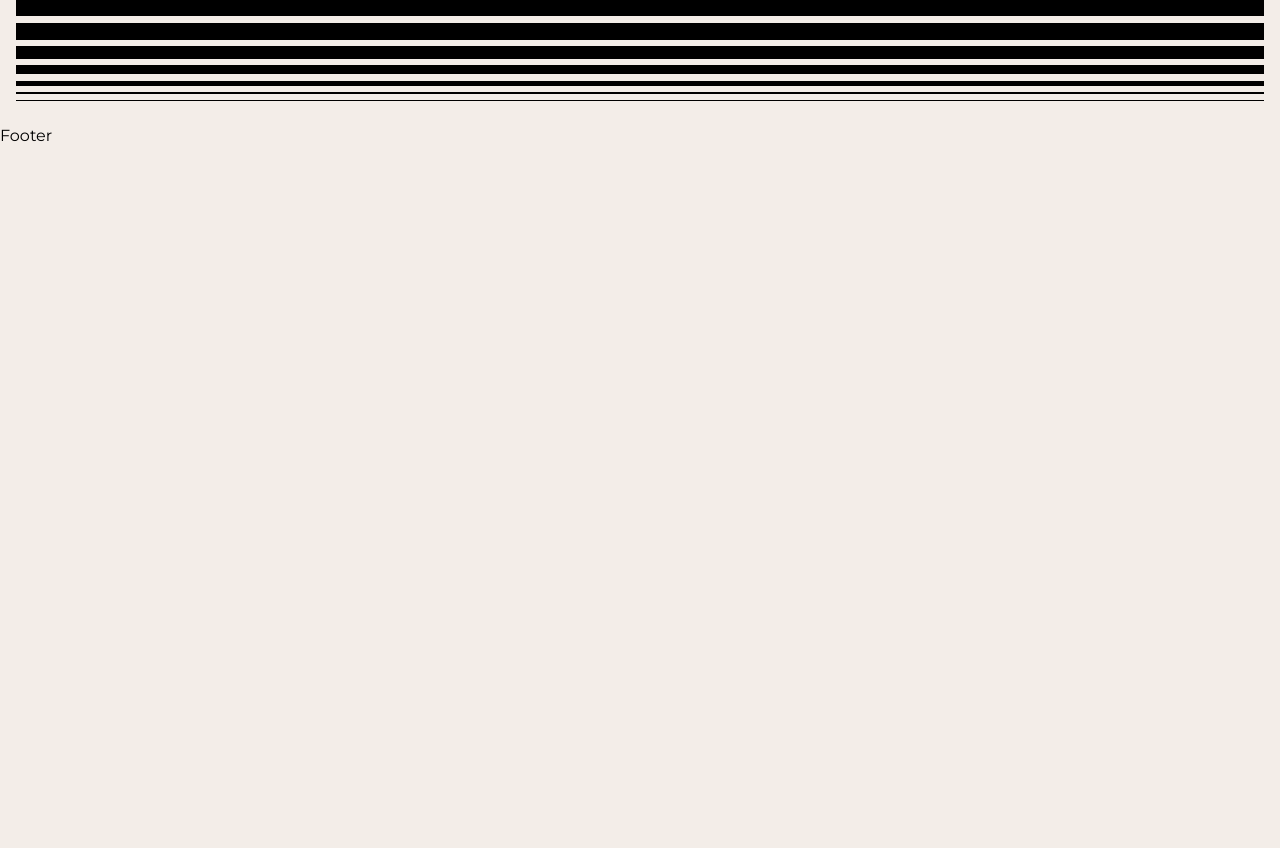
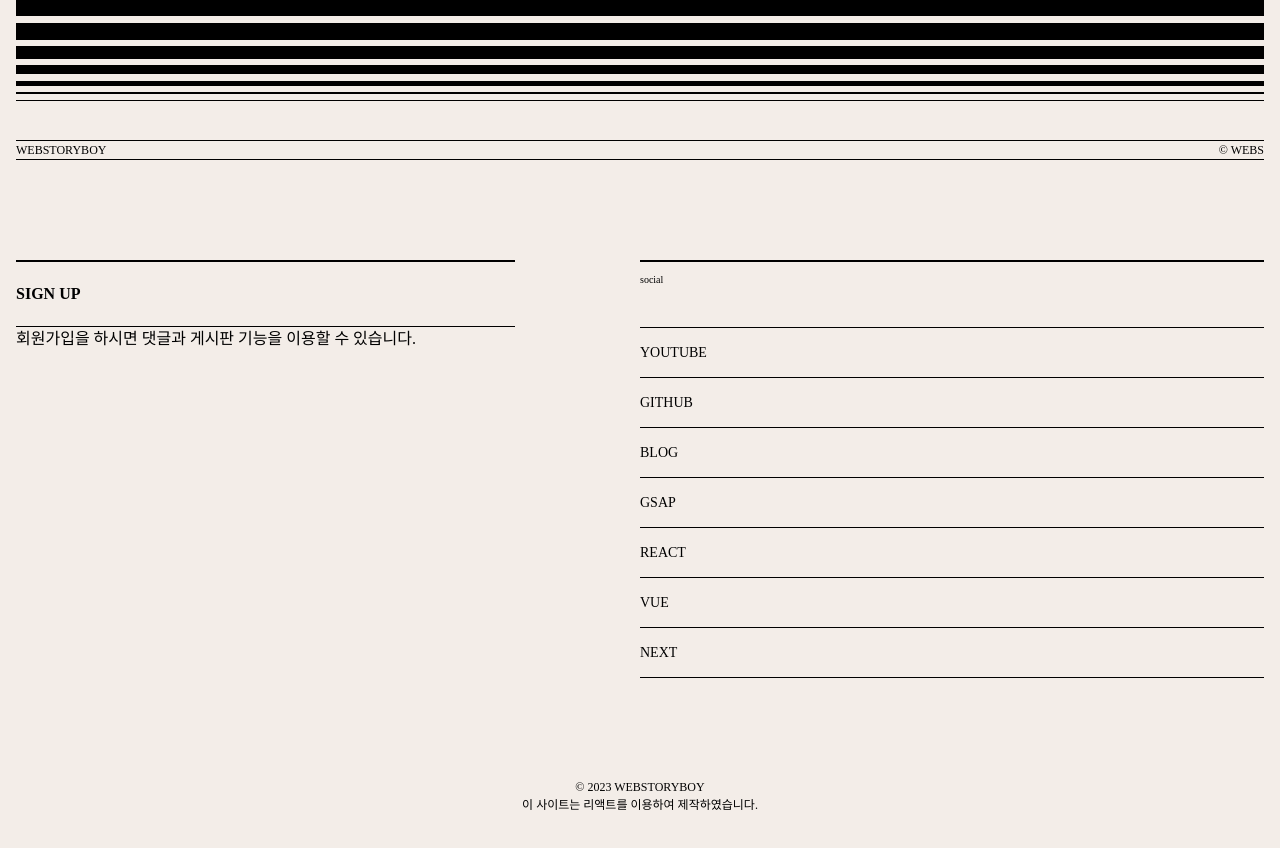
Before and after one commit to WonCheolLee6975/reactjsport, a React (Create React App) app: page / in a window 1280 px wide. Shown: the part 6260-7108 px from the top of the page. Before the commit the page ends 6408 px from the top, so only its background shows below. Built offline with nearby package versions, Linux system fonts and the light colour scheme; a small style sheet from the web is missing; the HTML template or start-up script is replaced by a standard one; a web font is replaced by a local one.

Commit message:
푸터영역 완료

```diff
--- a/src/assets/scss/section/_footer.scss
+++ b/src/assets/scss/section/_footer.scss
@@ -0,0 +1,103 @@
+#footer {
+    font-family: var(--mainKor-font);
+}
+.footer__inner {
+    padding: 16px;
+
+    .footer__text {
+        font-size: 12px;
+        text-transform: uppercase;
+        border-top: 1px solid var(--black);
+        border-bottom: 1px solid var(--black);
+        display: flex;
+        justify-content: space-between;
+    }
+    .footer__info {
+        display: flex;
+        justify-content: space-between;
+        margin: 100px 0;
+
+        @media (max-width: 800px){
+            flex-direction: column;
+        }
+
+        .left {
+            width: 40%;
+
+            @media (max-width: 800px){
+                width: 100%;
+            }
+
+            .title {
+                border-top: 2px solid var(--black);
+                border-bottom: 1px solid var(--black);
+                padding: 20px 0;
+                text-transform: uppercase;
+                font-weight: 700;
+                background: url(../../img/arrow.svg) no-repeat right 20px;
+                transition: all 0.3s;
+
+                &:hover {
+                    background-color: var(--black400);
+                    padding-left: 10px;
+                    border-color: transparent;
+                }
+            }
+            .desc {
+                font-size: 12px;
+                padding-top: 20px;
+
+                @media (max-width: 800px){
+                    margin-bottom: 40px;
+                }
+            }
+        }
+
+        .right {
+            width: 50%;
+
+            @media (max-width: 800px){
+                width: 100%;
+            }
+
+            h3 {
+                border-top: 2px solid var(--black);
+                font-size: 10px;
+                margin-bottom: 40px;
+                padding-top: 10px;
+            }
+            ul {
+                border-top: 1px solid var(--black);
+
+                li {
+                    border-bottom: 1px solid var(--black);
+
+                    a {
+                        padding: 14px 0;
+                        font-size: 14px;
+                        display: inline-block;
+                        text-transform: uppercase;
+                    }
+                    em {
+                        font-size: 12px;
+                        padding-left: 10px;
+                        opacity: 0;
+                        transition: all 0.3s;
+                    }
+
+                    &:hover {
+                        em {
+                            opacity: 1;
+                        }
+                    }
+                }
+            }
+        }
+    }
+    .footer__right {
+        text-align: center;
+        text-transform: uppercase;
+        font-size: 12px;
+        margin-bottom: 20px;
+    }
+}
--- a/src/components/Footer.jsx
+++ b/src/components/Footer.jsx
@@ -1,8 +1,76 @@
 import React from "react";
 
+const footerText = [
+    {
+        title: "youtube",
+        desc: "유튜브에 오시면 더 많은 강의를 볼 수 있습니다.",
+        link: "https://www.youtube.com/@Webstoryboy",
+    },
+    {
+        title: "github",
+        desc: "깃헙에 오시면 더 많은 소스를 볼 수 있습니다.",
+        link: "https://github.com/webstoryboy",
+    },
+    {
+        title: "blog",
+        desc: "블러그에 오시면 더 많은 정보를 볼 수 있습니다.",
+        link: "https://webstoryboy.co.kr",
+    },
+    {
+        title: "gsap",
+        desc: "GSAP에 오시면 더 많은 강의를 볼 수 있습니다.",
+        link: "https://www.youtube.com/playlist?list=PL4UVBBIc6giL8-6jvrClimg0cFL-Muqiq",
+    },
+    {
+        title: "react",
+        desc: "리액트로 만든 사이트를 같이 만들어 봅니다.",
+        link: "https://github.com/webstoryboy/port2023-react",
+    },
+    {
+        title: "vue",
+        desc: "뷰로 만든 사이트를 같이 만들어 봅니다.",
+        link: "https://github.com/webstoryboy/port2023-vue",
+    },
+    {
+        title: "next",
+        desc: "넥스트로 만든 사이트를 같이 만들어 봅니다.",
+        link: "https://github.com/webstoryboy/port2023-next",
+    },
+];
+
 const Footer = () => {
-    return(
-        <div>Footer</div>
+    return (
+        <footer id="footer" role="contentinfo">
+            <div className="footer__inner">
+                <div className="footer__text">
+                    <span>webstoryboy</span>
+                    <span>© webs</span>
+                </div>
+                <div className="footer__info">
+                    <div className="left">
+                        <div className="title">
+                            <a href="/">sign up</a>
+                        </div>
+                        <p>회원가입을 하시면 댓글과 게시판 기능을 이용할 수 있습니다.</p>
+                    </div>
+                    <div className="right">
+                        <h3>social</h3>
+                        <ul>
+                            {footerText.map((footer, key) => (
+                                <li key={key}>
+                                    <a href={footer.link}>{footer.title}</a>
+                                    <em>{footer.desc}</em>
+                                </li>
+                            ))}
+                        </ul>
+                    </div>
+                </div>
+                <div className="footer__right">
+                    © 2023 webstoryboy<br />
+                    이 사이트는 리액트를 이용하여 제작하였습니다.
+                </div>
+            </div>
+        </footer>
     );
 };
 
```
Also changed, not shown: src/assets/img/arrow.svg (added).
